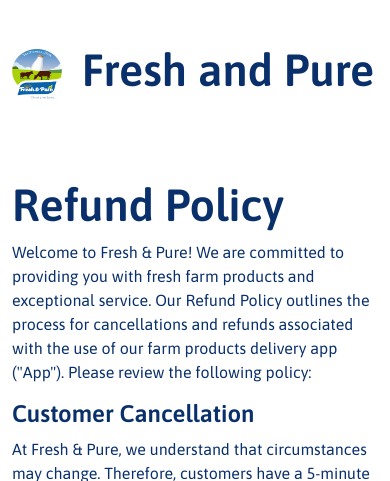
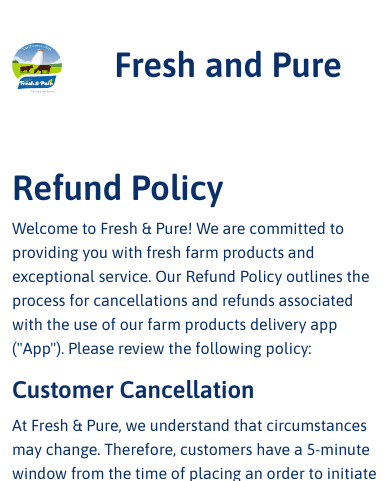
Before and after one commit to DineshCodewents/fresh-and-pure-application, a Flask app: page /refund-policy in a window 390 px wide. Shown: the top 481 px of the page. Run offline with Flask 3, Linux system fonts and the light colour scheme; some libraries are stand-ins or nearby versions.

Commit message:
Heading h1 font-size reduced in media width of 767px.

```diff
--- a/static/css/privacy_policy.css
+++ b/static/css/privacy_policy.css
@@ -8,18 +8,13 @@ body,
   padding: 0;
   font-family: 'Asap', sans-serif;
 }
-.navbar h1{
-  color: #0A306C;
-  font-size: 45px;
-  font-weight: 700;
-}
 .container{
   margin: 30px 0;
 }
 .policy-container{
   margin: 30px 0 80px 0;
 }
-.policy-container h1{
+.policy-container h1,.navbar h1{
   color: #0A306C;
   font-size: 45px;
   font-weight: 700;
@@ -50,3 +45,8 @@ ul li{
 .envelope-section p, .location-section p, .phone-section p{
   margin-bottom: 0;
 }
+@media (max-width:767px){
+  .navbar h1, .policy-container h1{
+    font-size: 35px;
+  }
+}
```
